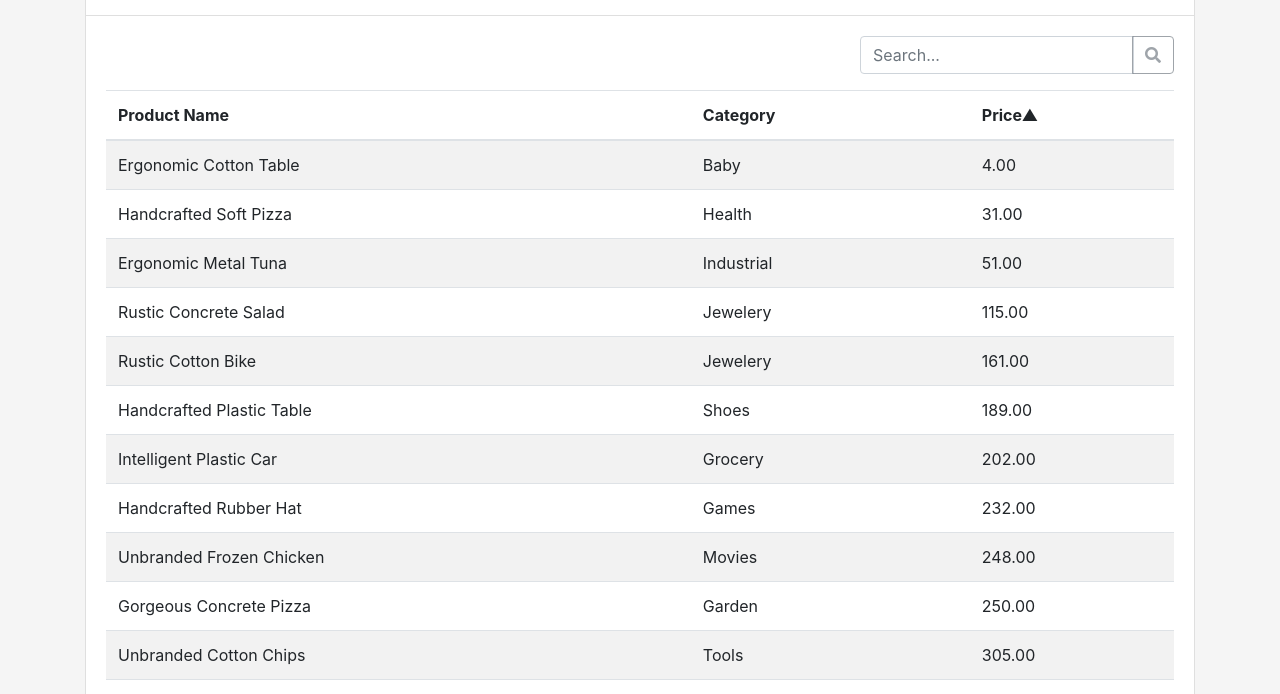
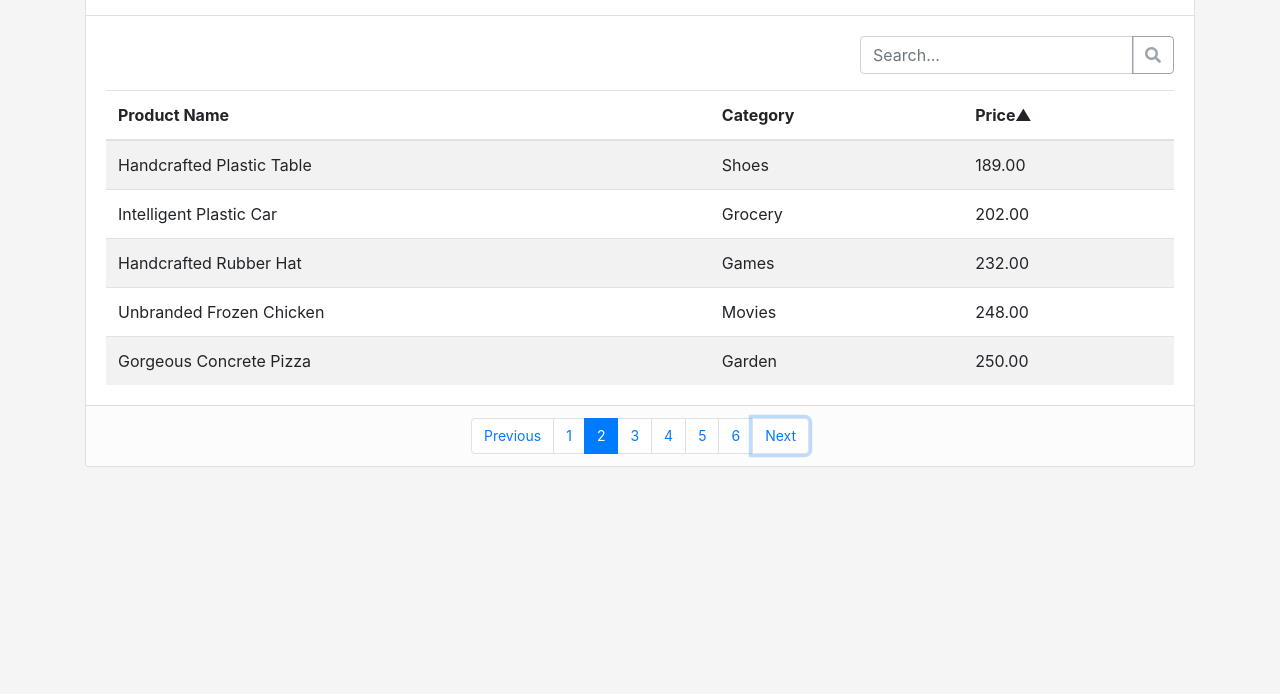
Before and after one commit to Franzmaglanque/udemyVue_Fullstack, a plain HTML site: page index.html in a window 1280 px wide. Both pictures are taken after a click on the link "Next". Shown: the part 106-800 px from the top of the page. Drawn offline with nearby package versions, Linux system fonts and the light colour scheme.

Commit message:
#34 adding pagination

```diff
--- a/app.js
+++ b/app.js
@@ -192,9 +192,17 @@ new Vue({
           category:'',
           keywords:''
        },
-       isSearching:false
+       isSearching:false,
+       perPage:5,
+       currentPage:1
   },
   computed:{
+
+      productsPaginated(){
+         let start = (this.currentPage - 1) * this.perPage;
+         let end   = this.currentPage * this.perPage;
+         return this.productsSorted.slice(start,end)
+      },
      productsSorted(){
         return this.productsFiltered.sort((a,b) => {
            let left = a[this.order.coloumn], right = b[this.order.coloumn];
@@ -214,22 +222,57 @@ new Vue({
      whenSearching(){
         return this.filters.name.length > 0;
      },
+
+     // Returns that is sorted based on the query string given by the user
      productsFiltered(){
         let products = this.products;
-
         if(this.filters.name){
            let findName = new RegExp(this.filters.name,'i')
            products = products.filter(el => el.name.match(findName))
-           // console.log()
         }
-        console.log(products);
         return products;
      },
+
      keywordsIsInvalid(){
         return this.filters.keywords.length < 3;
+     },
+
+     //Returns True if the firstpage is = 1
+     // To check if the currentpage is the First and there is no more page for previous
+     isFirstPage(){
+        return this.currentPage === 1;
+     },
+
+     //Returns true if the currentpage is greaterthan or equal to the total or last of the page
+     //To check if the currentpage is the last and there is no more page for the next
+     isLastPage(){
+      return this.currentPage >= this.pages;
+     },
+
+     //Gets the total number of pages for the pagination depending on the how many records displayed perPage
+     pages(){
+        return Math.ceil(this.productsFiltered.length / this.perPage);
      }
+
   },
   methods:{
+     switchPage(page){
+      this.currentPage = page;
+      // this.currentPage = 4;
+     },
+
+     prev(){
+        if(!this.isFirstPage){
+         this.currentPage--;
+        }
+     },
+     next(){
+        if(!this.isLastPage){
+         this.currentPage++;
+        }
+     },
+
+     //Method for the change/sort of products to ascending or descending
      toggle(coloumn){
         this.order.coloumn = coloumn;
         console.log(this.order.coloumn);
@@ -242,6 +285,8 @@ new Vue({
         this.order.coloumn === coloumn ? this.sortType : ''
         ]
      },
+
+     //Clears the input Button text
      clearText(){
       //   return this.filters.name = '';
          // return this.filters.name = this.filters.keywords = "";
@@ -253,7 +298,6 @@ new Vue({
         if(!this.keywordsIsInvalid){
          this.filters.name = this.filters.keywords;
          this.isSearching = true;
-         console.log(this.isSearching);
         }
 
      }
--- a/index.html
+++ b/index.html
@@ -21,7 +21,7 @@
                         <div class="form-inline justify-content-end">
                             <div class="form-group">
                                 <div class="input-group">
-                                  <input v-model="filters.keywords" v-on:keyup.enter="search" type="text" class="form-control" v-on:keyup.esc="clearText()" placeholder="Search...">
+                                  <input v-model="filters.name" v-on:keyup.enter="search" type="text" class="form-control" v-on:keyup.esc="clearText()" placeholder="Search...">
                                   <div class="input-group-append">
                                     <button v-show="isSearching" @click="clearText" class="btn btn-outline-secondary" type="button"><i class="fas fa-sync-alt"></i></button>
                                     <button  :disabled="keywordsIsInvalid" class="btn btn-outline-secondary" v-on:click="search"type="button"><i class="fas fa-search"></i></button>
@@ -40,7 +40,7 @@
                         </tr>
                     </thead>
                     <tbody>
-                        <tr v-for="product of productsSorted">
+                        <tr v-for="product of productsPaginated">
                             <td>{{ product.name }}</td>
                             <td>{{ product.category }}</td>
                             <td>{{ product.price }}</td>
@@ -51,11 +51,11 @@
             <div class="card-footer">
                 <nav>
                   <ul class="pagination justify-content-center">
-                    <li class="page-item disabled"><a class="page-link" href="#">Previous</a></li>
-                    <li class="page-item"><a class="page-link" href="#">1</a></li>
-                    <li class="page-item active"><a class="page-link" href="#">2</a></li>
-                    <li class="page-item"><a class="page-link" href="#">3</a></li>
-                    <li class="page-item"><a class="page-link" href="#">Next</a></li>
+                    <li class="page-item" :class="{disabled: isFirstPage}" ><a class="page-link" href="#" @click.prevent="prev">Previous</a></li>
+                    <li class="page-item" :class="{active: currentPage === page}" v-for="page in pages">
+                        <a class="page-link" href="#" @click.prevent="switchPage(page)" >{{page}}</a>
+                    </li>
+                    <li class="page-item" :class="{disabled: isLastPage}"><a class="page-link" href="#" @click.prevent="next">Next</a></li>
                   </ul>
                 </nav>
             </div>
```
